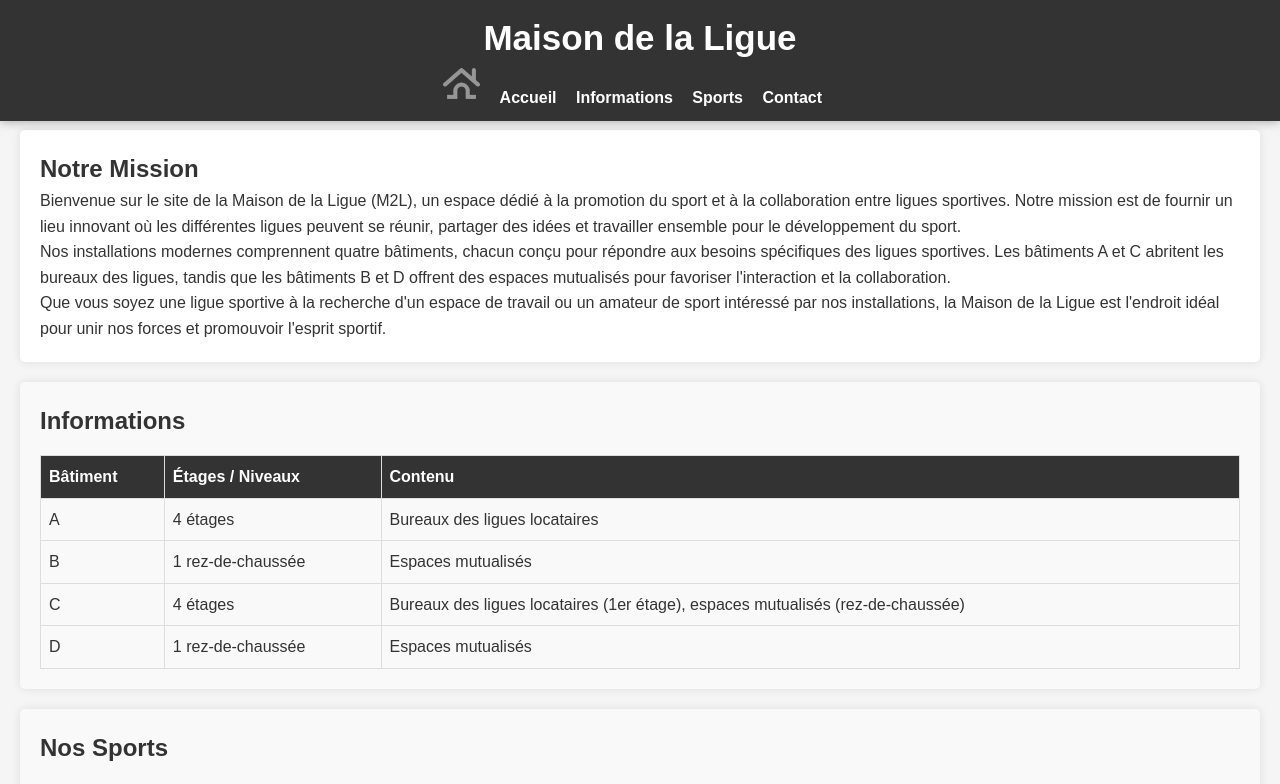
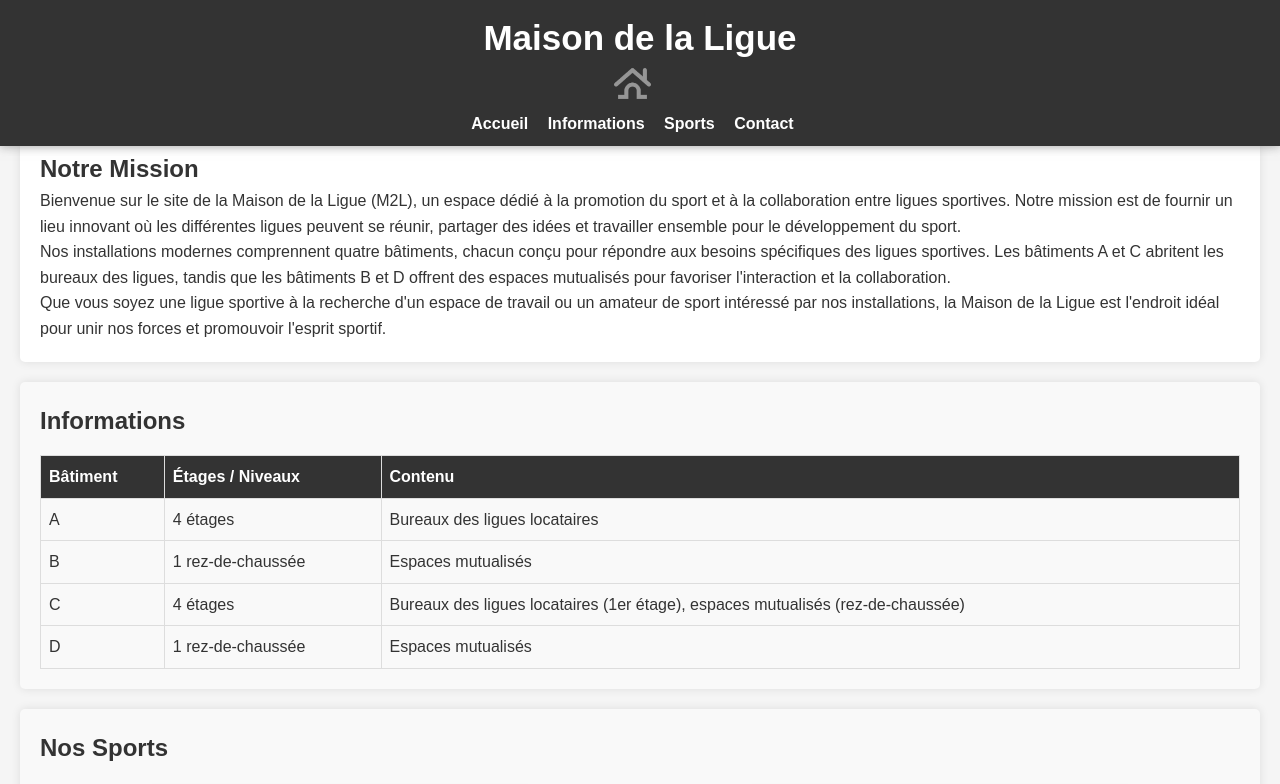
Before and after one commit to SylvainFaccin/23.24-M2L, a plain HTML site: page index.html in a window 1280 px wide. Shown: the top 784 px of the page. Drawn offline with Linux system fonts and the light colour scheme.

Commit message:
video lapin

```diff
--- a/index.html
+++ b/index.html
@@ -11,8 +11,8 @@
     <header>
         <h1 class="Titre1">Maison de la Ligue</h1>
         <nav>
+            <ul>   <li><a href="index.html"> <img class="imagehome" src="Images/maison.png" alt="HOME" ></a></li></ul>
             <ul>
-                <li><a href="index.html"> <img class="imagehome" src="Images/maison.png" alt="HOME" ></a></li>
                 <li><a href="#accueil">Accueil</a></li>
                 <li><a href="#informations">Informations</a></li>
                 <li><a href="#sports">Sports</a></li>
--- a/style.css
+++ b/style.css
@@ -59,6 +59,7 @@ nav a:hover {
 }
 .imagehome{
     width: 3%;
+    text-align: left;
 }
 
 table {
```
Also changed, not shown: escrime.html (+2 -1 lines).
